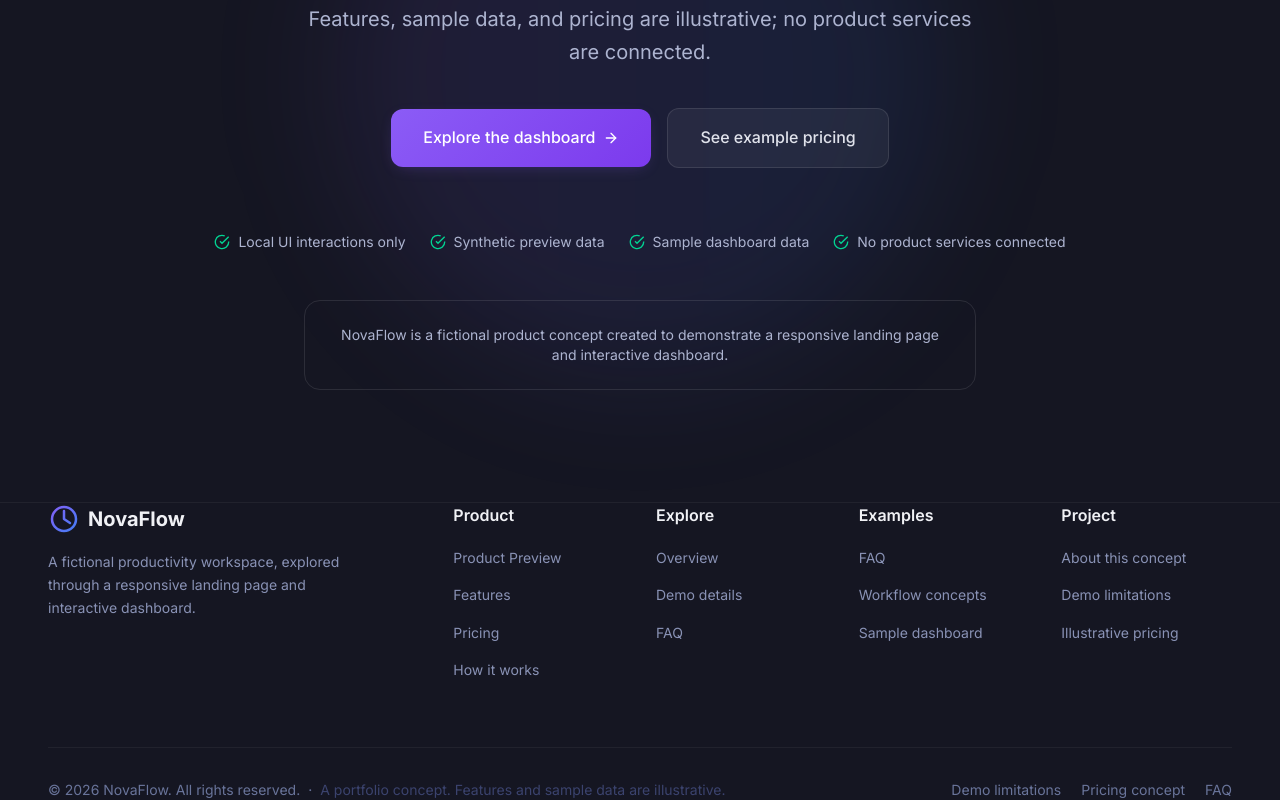
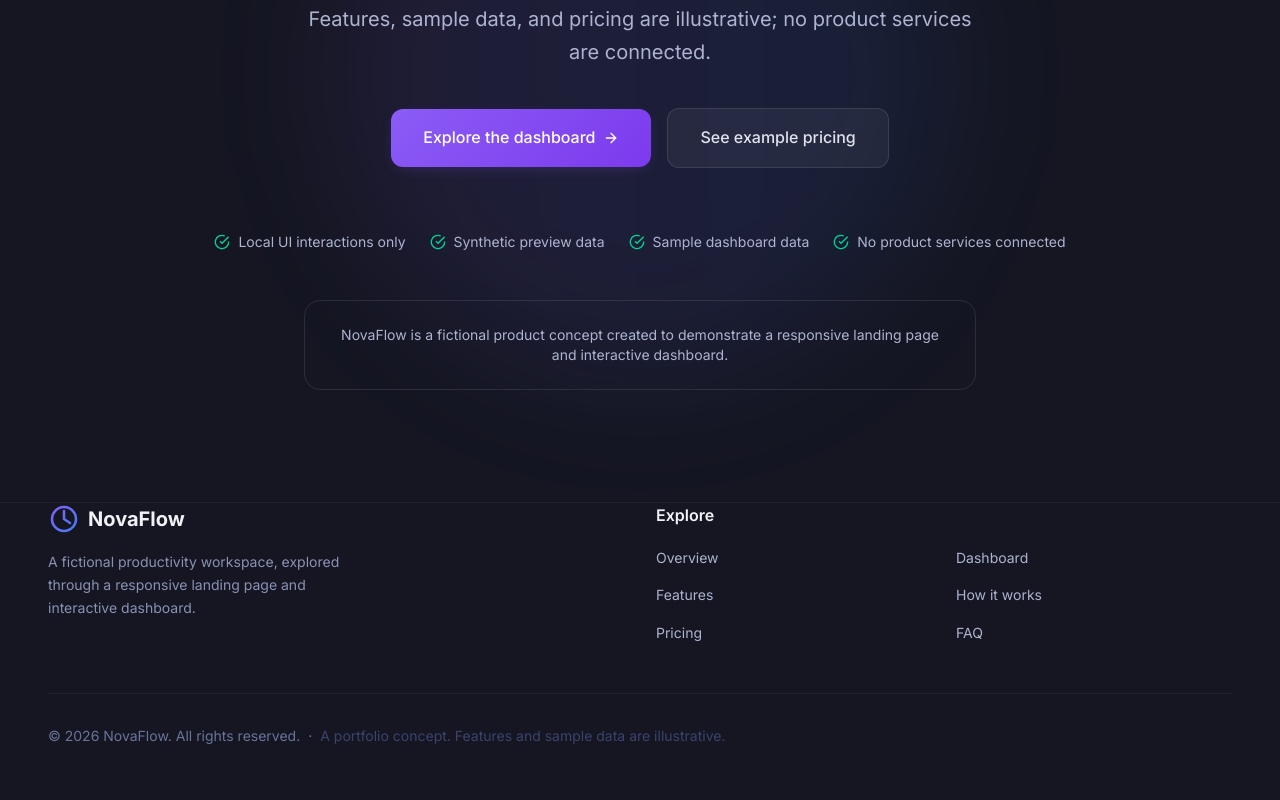
Before and after one commit to kunalsontakke9850/novaflow-landing-page, a React (Vite) app: page / in a window 1280 px wide. Shown: the part 10650-11450 px from the top of the page. After the commit the page ends 11396 px from the top, so only its background shows below. Built offline with nearby package versions, Linux system fonts and the light colour scheme.

Commit message:
Improve dashboard keyboard access and simplify footer

```diff
--- a/src/components/layout/Footer.tsx
+++ b/src/components/layout/Footer.tsx
@@ -3,36 +3,21 @@ import { Link } from 'react-scroll';
 const currentYear = new Date().getFullYear();
 
 export function Footer() {
-  const footerLinks = {
-    product: [
-      { label: 'Product Preview', href: '#product-showcase' },
-      { label: 'Features', href: '#features' },
-      { label: 'Pricing', href: '#pricing' },
-      { label: 'How it works', href: '#how-it-works' },
-    ],
-    company: [
-      { label: 'Overview', href: '#hero' },
-      { label: 'Demo details', href: '#cta' },
-      { label: 'FAQ', href: '#faq' },
-    ],
-    resources: [
-      { label: 'FAQ', href: '#faq' },
-      { label: 'Workflow concepts', href: '#how-it-works' },
-      { label: 'Sample dashboard', href: '#product-showcase' },
-    ],
-    legal: [
-      { label: 'About this concept', href: '#social-proof' },
-      { label: 'Demo limitations', href: '#cta' },
-      { label: 'Illustrative pricing', href: '#pricing' },
-    ],
-  };
+  const footerLinks = [
+    { label: 'Overview', href: 'hero' },
+    { label: 'Dashboard', href: 'product-showcase' },
+    { label: 'Features', href: 'features' },
+    { label: 'How it works', href: 'how-it-works' },
+    { label: 'Pricing', href: 'pricing' },
+    { label: 'FAQ', href: 'faq' },
+  ];
 
   return (
     <footer className="bg-navy-950 border-t border-white/5" role="contentinfo">
       <div className="container py-14 md:py-18">
-        <div className="mb-12 grid grid-cols-2 gap-x-6 gap-y-10 md:mb-16 md:grid-cols-2 md:gap-x-10 lg:grid-cols-6 lg:gap-8">
+        <div className="mb-10 grid gap-8 md:mb-12 md:grid-cols-2 md:items-start">
           {/* Brand */}
-          <div className="col-span-2 lg:col-span-2">
+          <div>
             <Link
               to="hero"
               smooth={true}
@@ -65,82 +50,18 @@ export function Footer() {
             </p>
           </div>
 
-          {/* Product */}
-          <nav aria-label="Product links">
-            <h4 className="font-semibold text-navy-50 mb-4">Product</h4>
-            <ul className="space-y-3">
-              {footerLinks.product.map((link) => (
+          <nav aria-label="Explore NovaFlow sections">
+            <h4 className="mb-4 font-semibold text-navy-50">Explore</h4>
+            <ul className="grid grid-cols-2 gap-x-6 gap-y-3">
+              {footerLinks.map((link) => (
                 <li key={link.label}>
                   <Link
-                    to={link.href.replace('#', '')}
+                    to={link.href}
                     smooth={true}
                     duration={500}
                     offset={-80}
                     spy={true}
-                    className="text-navy-400 hover:text-navy-100 text-sm transition-colors"
-                  >
-                    {link.label}
-                  </Link>
-                </li>
-              ))}
-            </ul>
-          </nav>
-
-          {/* Company */}
-          <nav aria-label="Company links">
-            <h4 className="font-semibold text-navy-50 mb-4">Explore</h4>
-            <ul className="space-y-3">
-              {footerLinks.company.map((link) => (
-                <li key={link.label}>
-                  <Link
-                    to={link.href.replace('#', '')}
-                    smooth={true}
-                    duration={500}
-                    offset={-80}
-                    spy={true}
-                    className="text-navy-400 hover:text-navy-100 text-sm transition-colors"
-                  >
-                    {link.label}
-                  </Link>
-                </li>
-              ))}
-            </ul>
-          </nav>
-
-          {/* Resources */}
-          <nav aria-label="Resources links">
-            <h4 className="font-semibold text-navy-50 mb-4">Examples</h4>
-            <ul className="space-y-3">
-              {footerLinks.resources.map((link) => (
-                <li key={link.label}>
-                  <Link
-                    to={link.href.replace('#', '')}
-                    smooth={true}
-                    duration={500}
-                    offset={-80}
-                    spy={true}
-                    className="text-navy-400 hover:text-navy-100 text-sm transition-colors"
-                  >
-                    {link.label}
-                  </Link>
-                </li>
-              ))}
-            </ul>
-          </nav>
-
-          {/* Legal */}
-          <nav aria-label="Legal links">
-            <h4 className="font-semibold text-navy-50 mb-4">Project</h4>
-            <ul className="space-y-3">
-              {footerLinks.legal.map((link) => (
-                <li key={link.label}>
-                  <Link
-                    to={link.href.replace('#', '')}
-                    smooth={true}
-                    duration={500}
-                    offset={-80}
-                    spy={true}
-                    className="text-navy-400 hover:text-navy-100 text-sm transition-colors"
+                    className="text-sm text-navy-300 transition-colors hover:text-navy-50"
                   >
                     {link.label}
                   </Link>
@@ -162,18 +83,6 @@ export function Footer() {
             <span className="text-navy-600">A portfolio concept. Features and sample data are illustrative.</span>
           </p>
 
-          {/* Links */}
-          <div className="flex flex-wrap items-center justify-center gap-x-5 gap-y-2 md:justify-end">
-            <Link to="cta" smooth={true} duration={500} offset={-80} className="text-navy-500 hover:text-navy-300 text-sm transition-colors">
-              Demo limitations
-            </Link>
-            <Link to="pricing" smooth={true} duration={500} offset={-80} className="text-navy-500 hover:text-navy-300 text-sm transition-colors">
-              Pricing concept
-            </Link>
-            <Link to="faq" smooth={true} duration={500} offset={-80} className="text-navy-500 hover:text-navy-300 text-sm transition-colors">
-              FAQ
-            </Link>
-          </div>
         </div>
       </div>
     </footer>
--- a/src/components/sections/ProductShowcase.tsx
+++ b/src/components/sections/ProductShowcase.tsx
@@ -1,4 +1,4 @@
-import { useState } from 'react';
+import { useState, type KeyboardEvent } from 'react';
 import { motion } from 'framer-motion';
 import {
   LayoutDashboard,
@@ -53,6 +53,34 @@ export function ProductShowcase() {
 function DashboardPreview() {
   const [activeView, setActiveView] = useState<'board' | 'list' | 'timeline'>('board');
   const [filter, setFilter] = useState<'all' | 'active' | 'completed'>('all');
+  const viewIds = ['board', 'list', 'timeline'] as const;
+
+  const handleViewKeyDown = (event: KeyboardEvent<HTMLButtonElement>) => {
+    const currentIndex = viewIds.findIndex((view) => `view-tab-${view}` === event.currentTarget.id);
+    let nextIndex: number | undefined;
+
+    switch (event.key) {
+      case 'ArrowRight':
+        nextIndex = (currentIndex + 1) % viewIds.length;
+        break;
+      case 'ArrowLeft':
+        nextIndex = (currentIndex - 1 + viewIds.length) % viewIds.length;
+        break;
+      case 'Home':
+        nextIndex = 0;
+        break;
+      case 'End':
+        nextIndex = viewIds.length - 1;
+        break;
+      default:
+        return;
+    }
+
+    event.preventDefault();
+    const nextView = viewIds[nextIndex];
+    setActiveView(nextView);
+    document.getElementById(`view-tab-${nextView}`)?.focus();
+  };
 
   const tasks: Task[] = [
     {
@@ -188,6 +216,7 @@ function DashboardPreview() {
                   aria-selected={activeView === view.id}
                   tabIndex={activeView === view.id ? 0 : -1}
                   onClick={() => setActiveView(view.id as typeof activeView)}
+                  onKeyDown={handleViewKeyDown}
                   className={`flex min-h-10 min-w-10 items-center justify-center gap-1.5 rounded-md px-2 py-1.5 text-sm font-medium transition-all sm:px-3 ${
                     activeView === view.id
                       ? 'bg-white/10 text-navy-50 shadow-sm'
```
Also changed, not shown: 1 other file (tests, documents, lock files or other folders).
